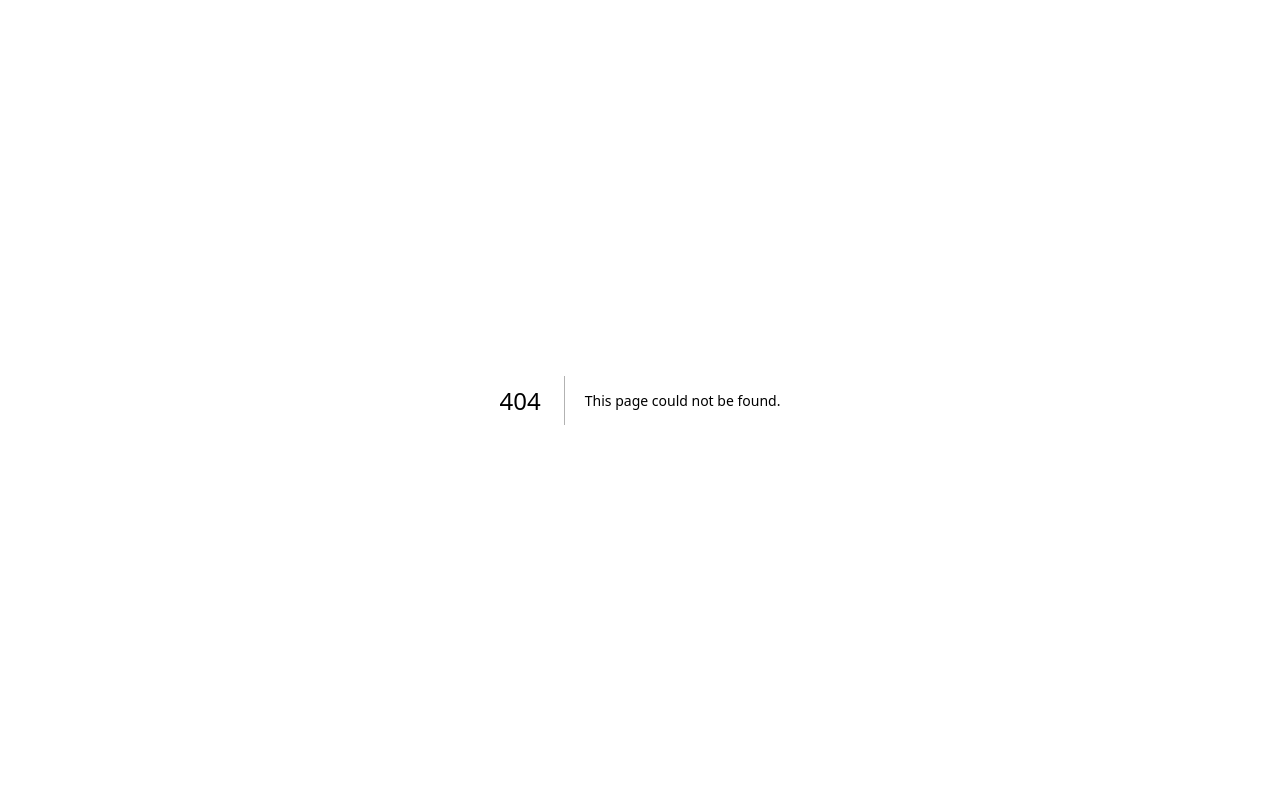
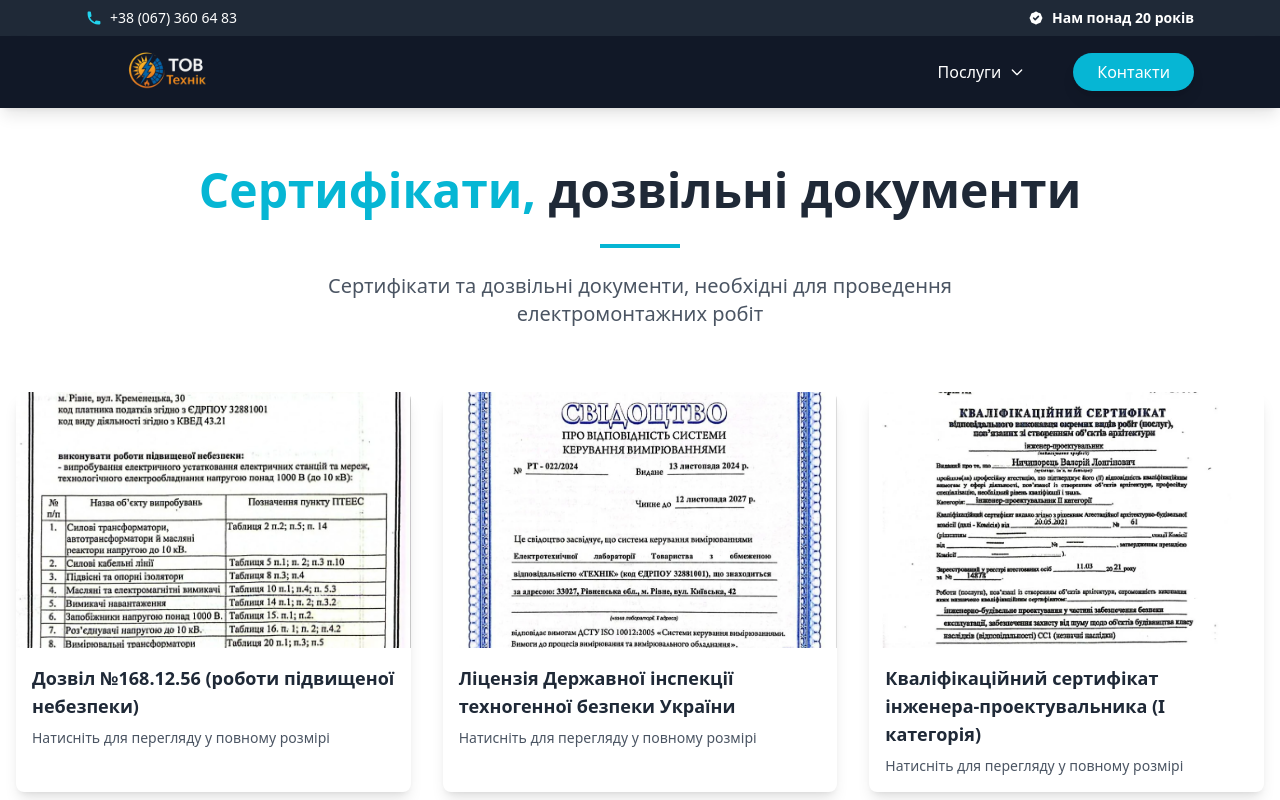
Before and after one commit to Natali993/texnic, a Next.js app: page /certificates in a window 1280 px wide. Before the commit this address had no page. Shown: the top 800 px of the page. Built offline with nearby package versions, Linux system fonts and the light colour scheme.

Commit message:
feat: add certificates page

```diff
--- /dev/null
+++ b/src/app/certificates/page.tsx
@@ -0,0 +1,117 @@
+"use client";
+import { Layout } from '../../components/Layout';
+import { CTASection } from '@/components/CTASection';
+import { useState } from 'react';
+import Image from 'next/image';
+
+export default function ElektromontazhniRoboty() {
+  const [selectedImage, setSelectedImage] = useState<string | null>(null);
+
+  const certificates = [
+    {
+      id: 1,
+      src: '/5343527271933279413.webp',
+      alt: 'Дозвіл №168.12.56 (роботи підвищеної небезпеки)'
+    },
+    {
+      id: 2,
+      src: '/5343527271933279414.webp',
+      alt: 'Ліцензія Державної інспекції техногенної безпеки України'
+    },
+    {
+      id: 3,
+      src: '/5343527271933279415.webp',
+      alt: 'Кваліфікаційний сертифікат інженера-проектувальника (І категорія)'
+    },
+    {
+      id: 4,
+      src: '/5343527271933279418.webp',
+      alt: 'Кваліфікаційний сертифікат інженера-проектувальника (ІІ категорія)'
+    },
+    {
+      id: 5,
+      src: '/5343527271933279419.webp',
+      alt: 'Свідоцтво про відповідність системи керування вимірюваннями'
+    },
+    {
+      id: 6,
+      src: '/5343527271933279421.webp',
+      alt: 'Дозвіл №1125.12.30 (випробування електроустановок)'
+    }
+  ];
+
+
+  return (
+    <Layout>
+      <div className="container mx-auto px-4 py-8 sm:py-12 lg:py-16">
+        {/* Hero Section */}
+        <div className="text-center mb-12 sm:mb-16">
+          <h1 className="text-3xl sm:text-4xl md:text-5xl font-bold text-gray-800 mb-4 sm:mb-6 leading-tight">
+            <span className="bg-white bg-clip-text text-transparent">
+              Сертифікати,
+            </span>{' '}
+            дозвільні документи
+          </h1>
+          <div className="w-16 sm:w-20 h-1 bg-gradient-to-r from-cyan-500 to-teal-500 mx-auto mb-4 sm:mb-6"></div>
+          <p className="text-lg sm:text-xl text-gray-600 max-w-3xl mx-auto px-4">
+            Сертифікати та дозвільні документи, необхідні для проведення електромонтажних робіт
+          </p>
+        </div>
+
+        {/* Certificates Grid */}
+        <div className="grid grid-cols-1 md:grid-cols-2 lg:grid-cols-3 gap-8 mb-16">
+          {certificates.map((certificate) => (
+            <div
+              key={certificate.id}
+              className="bg-white rounded-lg shadow-lg overflow-hidden hover:shadow-xl transition-shadow duration-300 cursor-pointer"
+              onClick={() => setSelectedImage(certificate.src)}
+            >
+              <div className="relative h-64 w-full">
+                <Image
+                  src={certificate.src}
+                  alt={certificate.alt}
+                  fill
+                  className="object-cover hover:scale-105 transition-transform duration-300"
+                />
+              </div>
+              <div className="p-4">
+                <h3 className="text-lg font-semibold text-gray-800 mb-2">
+                  {certificate.alt}
+                </h3>
+                <p className="text-gray-600 text-sm">
+                  Натисніть для перегляду у повному розмірі
+                </p>
+              </div>
+            </div>
+          ))}
+        </div>
+        <div className="mb-16" />
+        <CTASection title="Потрібна консультація з електромонтажних робіт?" description="Наші спеціалісти допоможуть підібрати оптимальне рішення для вашого проекту" />
+      </div>
+
+      {/* Modal for full-screen image view */}
+      {selectedImage && (
+        <div
+          className="fixed inset-0 bg-black bg-opacity-75 flex items-center justify-center z-50 p-4"
+          onClick={() => setSelectedImage(null)}
+        >
+          <div className="relative w-full h-full flex items-center justify-center">
+            <button
+              onClick={() => setSelectedImage(null)}
+              className="absolute top-4 right-4 text-white text-2xl font-bold bg-black bg-opacity-50 rounded-full w-10 h-10 flex items-center justify-center hover:bg-opacity-75 transition-all z-10"
+            >
+              ×
+            </button>
+            <Image
+              src={selectedImage}
+              alt="Сертифікат у повному розмірі"
+              width={800}
+              height={1000}
+              className="max-w-[90vw] max-h-[90vh] object-contain rounded-lg"
+            />
+          </div>
+        </div>
+      )}
+    </Layout>
+  );
+}
--- /dev/null
+++ b/src/app/certificates/serviceBlocksaData.tsx
@@ -0,0 +1,83 @@
+import { consistentGradient } from '../../helpers/globalVar';
+
+export const serviceBlocks = [
+  {
+    id: "zovnishni-elektrichni-merezhi",
+    title: "Зовнішні електричні мережі",
+    description: "Проектування та монтаж зовнішніх електричних мереж різної складності та потужності.",
+    details: [
+      "Повітряні лінії електропередач 0,4-10 кВ",
+      "Кабельні лінії різних напруг",
+      "Монтаж вуличного освітлення",
+      "Розподільні мережі населених пунктів",
+      "Промислові електричні мережі"
+    ],
+    backgroundImage: '/external-electricai-networks.png',
+    gradient: consistentGradient, // Use the consistent gradient
+  },
+  {
+    id: "vstanovlennia-opor",
+    title: "Встановлення опор",
+    description: "Професійне встановлення опор електропередач різних типів та висот з використанням спецтехніки.",
+    details: [
+      "залізобетонні стійки СВ-9.5 – СВ-10.5",
+      "Металеві опори різних конструкцій",
+      "Анкерні та проміжні опори"
+    ],
+    backgroundImage: '/installation.png',
+    gradient: consistentGradient, // Use the consistent gradient
+  },
+  {
+    id: "kabel-v-zemliu",
+    title: "Прокладання кабелю в землі",
+    description: "Підземна прокладка кабельних ліній з дотриманням всіх норм безпеки та захисту.",
+    details: [
+      "Траншейна прокладка з піщаною подушкою",
+      "Горизонтально-направлене буріння",
+      "Захист кабелів плитами та трубами",
+      "Прокладка в кабельних каналах"
+    ],
+    backgroundImage: '/undeground-cable.png',
+    gradient: consistentGradient, // Use the consistent gradient
+  },
+  {
+    id: "transformatorni-pidstantsii",
+    title: "Трансформаторні підстанції",
+    description: "Встановлення та підключення трансформаторних підстанцій різної потужності та типу.",
+    details: [
+      "КТП (комплектні трансформаторні підстанції)",
+      "Стовпові трансформатори",
+      "Підстанції 10/0,4 кВ",
+      "Розподільні пункти РП-10"
+    ],
+    backgroundImage: '/electrical-substation.png',
+    gradient: consistentGradient, // Use the consistent gradient
+  },
+  {
+    id: "generatory",
+    title: "Генератори",
+    description: "Встановлення та підключення генераторних установок для резервного електропостачання.",
+    details: [
+      "Дизельні генератори різної потужності",
+      "Газові генераторні установки",
+      "Системи автоматичного запуску АВР",
+      "Підключення до мережі будівлі"
+    ],
+    backgroundImage: '/generator.png',
+    gradient: consistentGradient, // Use the consistent gradient
+  },
+  {
+    id: "elektropostachannia-budivel",
+    title: "Електропостачання будівель",
+    description: "Комплексне електропостачання житлових, комерційних та промислових об'єктів.",
+    details: [
+      "Підключення до мереж електропостачання",
+      "Встановлення вводно-розподільних пристроїв",
+      "Монтаж внутрішніх електромереж",
+      "Облікові щити та лічильники",
+      "Системи резервного живлення"
+    ],
+    backgroundImage: '/electro-build.png',
+    gradient: consistentGradient, // Use the consistent gradient
+  },
+];
--- a/src/components/HeroSection.tsx
+++ b/src/components/HeroSection.tsx
@@ -39,10 +39,10 @@ export const HeroSection = () => {
                   <div className="text-2xl sm:text-3xl font-bold text-cyan-400 mb-2">20+</div>
                   <div className="text-xs sm:text-sm text-gray-400">Років досвіду</div>
                 </div>
-                <div className="text-center bg-white/5 rounded-xl p-4 border border-white/10 hover:bg-white/10 transition-all duration-300">
-                  <div className="text-xs sm:text-sm text-gray-400">Сертифікати,</div>
-                  <div className="text-xs sm:text-sm text-gray-400">дозвільні документи</div>
-                </div>
+                <Link href="/certificates" className="text-center text-cyan-400 text-white group hover:bg-cyan-400 hover:scale-105 transition-all duration-300  bg-white/5 rounded-xl p-4 border border-white/10 hover:bg-white/10 transition-all duration-300 hover:text-gray-900">
+                  <div className="text-[12px] sm:text-xl font-bold ">Сертифікати,</div>
+                  <div className="text-[10px] sm:text-xl font-bold ">дозвільні документи</div>
+                </Link>
               </div>
 
               <div className="flex flex-col sm:flex-row space-y-4 sm:space-y-0 sm:space-x-4">
```
